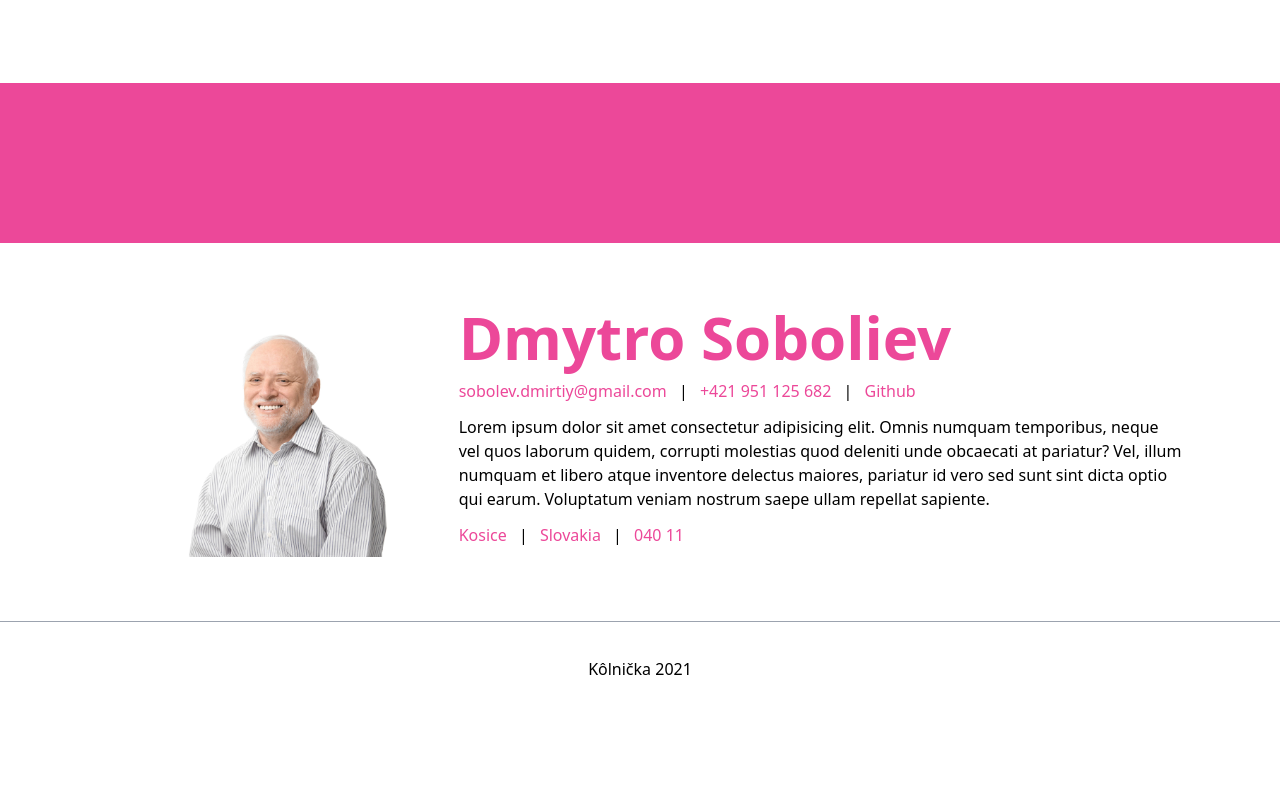
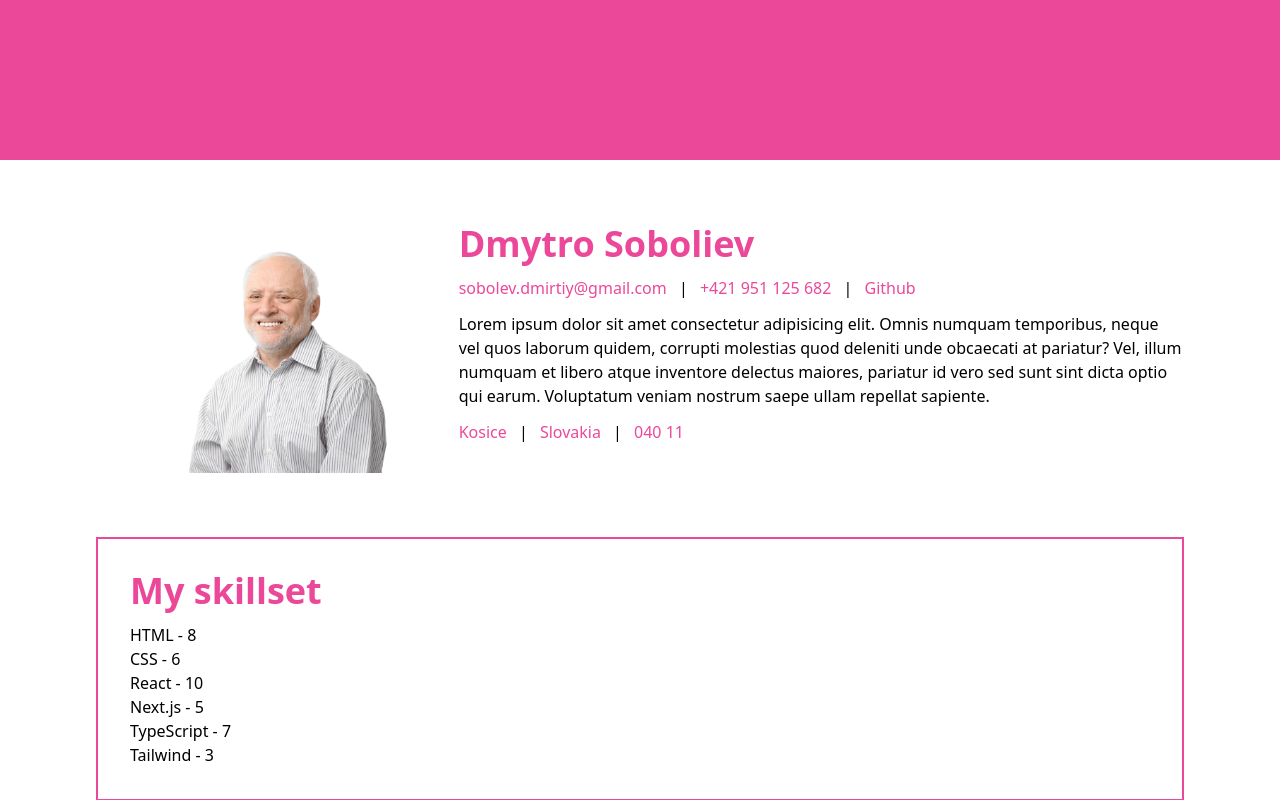
Before and after one commit to Sobanim/Portfolio, a Next.js app: page / in a window 1280 px wide. Shown: the top 800 px of the page. Built offline with nearby package versions, Linux system fonts and the light colour scheme.

Commit message:
Workign on skillset section

```diff
--- a/src/components/InfoBarItem.tsx
+++ b/src/components/InfoBarItem.tsx
@@ -7,7 +7,7 @@ type Props = {
 
 function InfoBarItem({ children, hasPipe }: Props) {
   return (
-    <span cl>
+    <span>
       <span className="text-pink-500">{children}</span>
       {hasPipe && <span className="px-1 lg:px-2"> | </span>}
     </span>
--- a/src/pages/index.tsx
+++ b/src/pages/index.tsx
@@ -1,10 +1,26 @@
 import Layout from '../components/Layout';
 import Hero from '../sections/Hero';
+import Skills from '../sections/Skills';
+import { Skill } from '../types';
 
-export default function Home() {
+type Props = {
+  skills: Skill[];
+};
+
+export default function Home({ skills }: Props) {
   return (
     <Layout title="Portfolio">
       <Hero />
+      <Skills skills={skills} />
     </Layout>
   );
 }
+
+export const getStaticProps = async () => {
+  const skills = await require('../../data/skills.json');
+  return {
+    props: {
+      skills,
+    },
+  };
+};
--- a/src/sections/Hero.tsx
+++ b/src/sections/Hero.tsx
@@ -9,7 +9,7 @@ function Hero() {
         <Image src="/images/harold-profile.jpg" width="250px" height="250px" />
       </div>
       <div className="flex flex-col lg:w-2/3 items-center lg:items-start">
-        <h2 className="text-6xl font-bold text-pink-500 pb-3">
+        <h2 className="text-4xl font-bold text-pink-500 pb-3">
           Dmytro Soboliev
         </h2>
 
--- a/src/sections/Skills.tsx
+++ b/src/sections/Skills.tsx
@@ -1,5 +1,22 @@
-function Skills() {
-  return <div />;
+import { Skill } from '../types';
+
+type Props = {
+  skills: Skill[];
+};
+
+function Skills({ skills }: Props) {
+  return (
+    <div className="my-16 p-8  border-2 border-pink-500">
+      <h2 className="text-4xl font-bold text-pink-500 pb-3">My skillset</h2>
+      <ul>
+        {skills.map((skill) => (
+          <li key={skill.name}>
+            {skill.name} - {skill.level}
+          </li>
+        ))}
+      </ul>
+    </div>
+  );
 }
 
 export default Skills;
```
